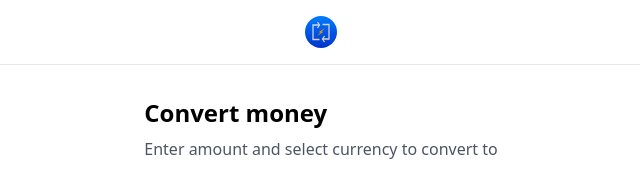
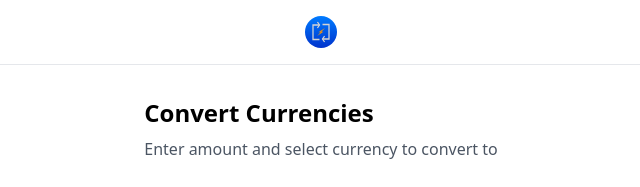
Before and after one commit to Dolapo-A/currency-exchange-app, a React (Vite) app: page / in a window 1280 px wide. Shown: the top 187 px of the page, without its empty margins (319-959 px from the left). Built offline with nearby package versions, Linux system fonts and the light colour scheme; no server answers; a web font is replaced by a local one.

Commit message:
Refactor App.jsx to update the title for currency conversion

```diff
--- a/src/App.jsx
+++ b/src/App.jsx
@@ -130,7 +130,7 @@ function App() {
 
 				<div className="max-w-lg mx-auto p-4 bg-white flex-grow">
 					{/* Title */}
-					<h1 className="text-2xl font-semibold mb-2">Convert money</h1>
+					<h1 className="text-2xl font-semibold mb-2">Convert Currencies</h1>
 					<p className="text-gray-600 mb-6">
 						Enter amount and select currency to convert to
 					</p>
```
